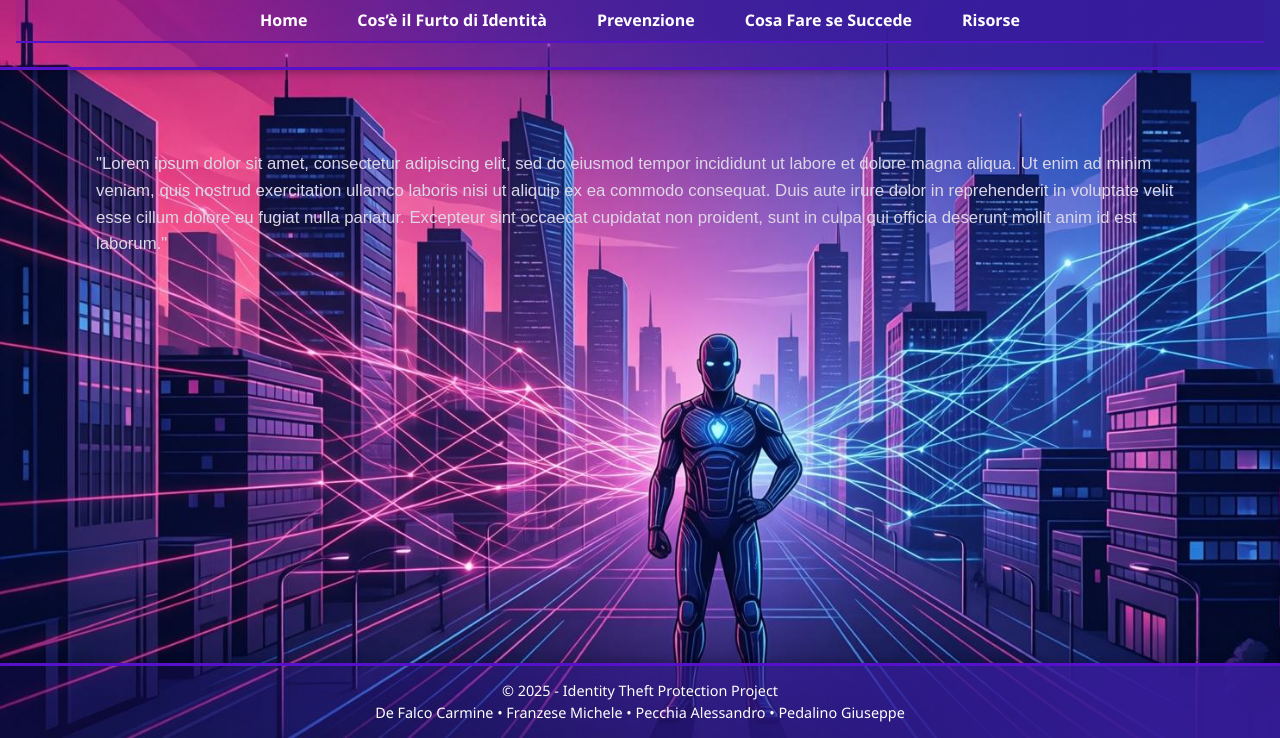
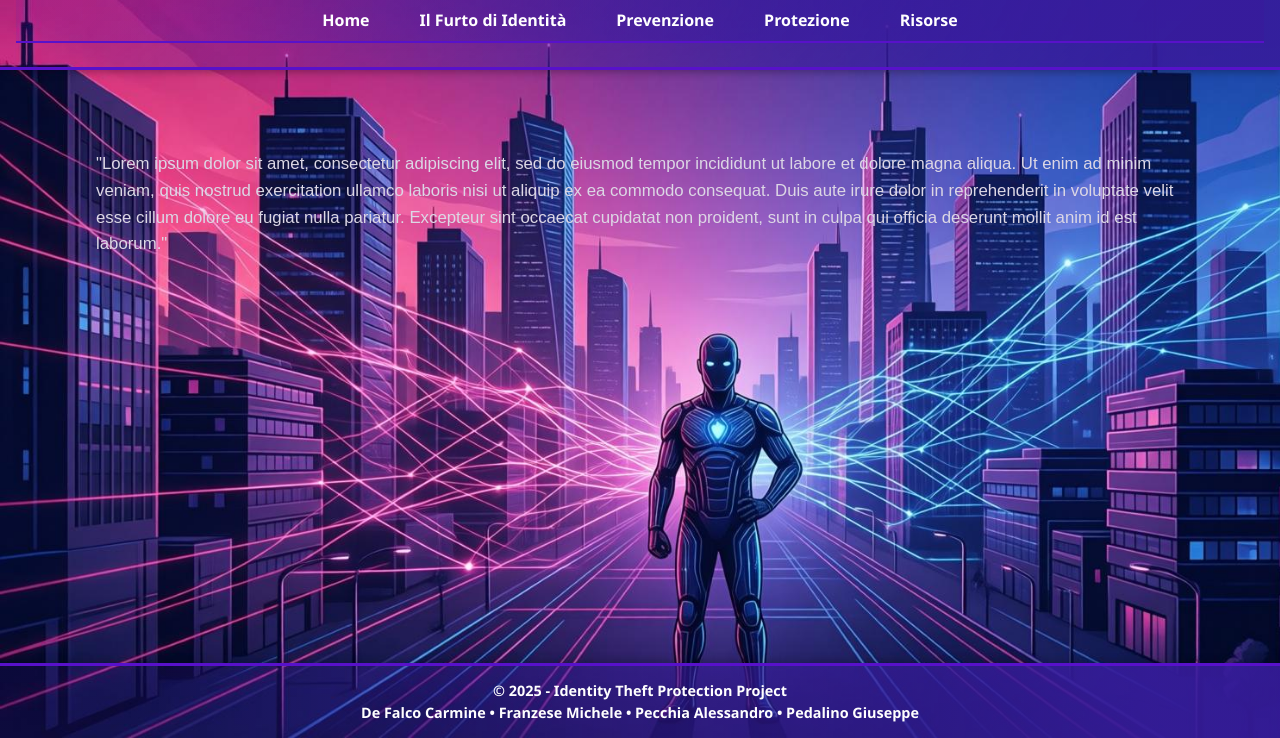
Before and after one commit to CarmineDeFalco08/identity-theft-protection-and-prevention, a plain HTML site: page index.html in a window 1280 px wide. Shown: the part 62-800 px from the top of the page. Drawn offline with Linux system fonts and the light colour scheme.

Commit message:
Aggiornamento menù

```diff
--- a/index.html
+++ b/index.html
@@ -17,9 +17,9 @@
         <nav class="navbar">
             <ul>
                 <li><a href="#home">Home</a></li>
-                <li><a href="#furto">Cos’è il Furto di Identità</a></li>
+                <li><a href="#cos-e">Il Furto di Identità</a></li>
                 <li><a href="#prevenzione">Prevenzione</a></li>
-                <li><a href="#protezione">Cosa Fare se Succede</a></li>
+                <li><a href="#protezione">Protezione</a></li>
                 <li><a href="#risorse">Risorse</a></li>
             </ul>
         </nav>
@@ -35,8 +35,8 @@
 
     <!-- FOOTER -->
     <footer>
-        <p>© 2025 - Identity Theft Protection Project</p>
-        <p>De Falco Carmine • Franzese Michele • Pecchia Alessandro • Pedalino Giuseppe</p>
+        <p><b>© 2025 - Identity Theft Protection Project</b></p>
+        <p><b>De Falco Carmine • Franzese Michele • Pecchia Alessandro • Pedalino Giuseppe</b></p>
     </footer>
 </body>
 </html>
--- a/styles.css
+++ b/styles.css
@@ -87,6 +87,10 @@ main p {
     font-family: 'Heebo', sans-serif;
 }
 
+main p b {
+    font-weight: 700;
+}
+
 footer {
     background: linear-gradient(90deg, rgba(88, 17, 202, 0.1) 10%, rgba(55, 28, 156, 0.9) 90%);
     color: white;
```
